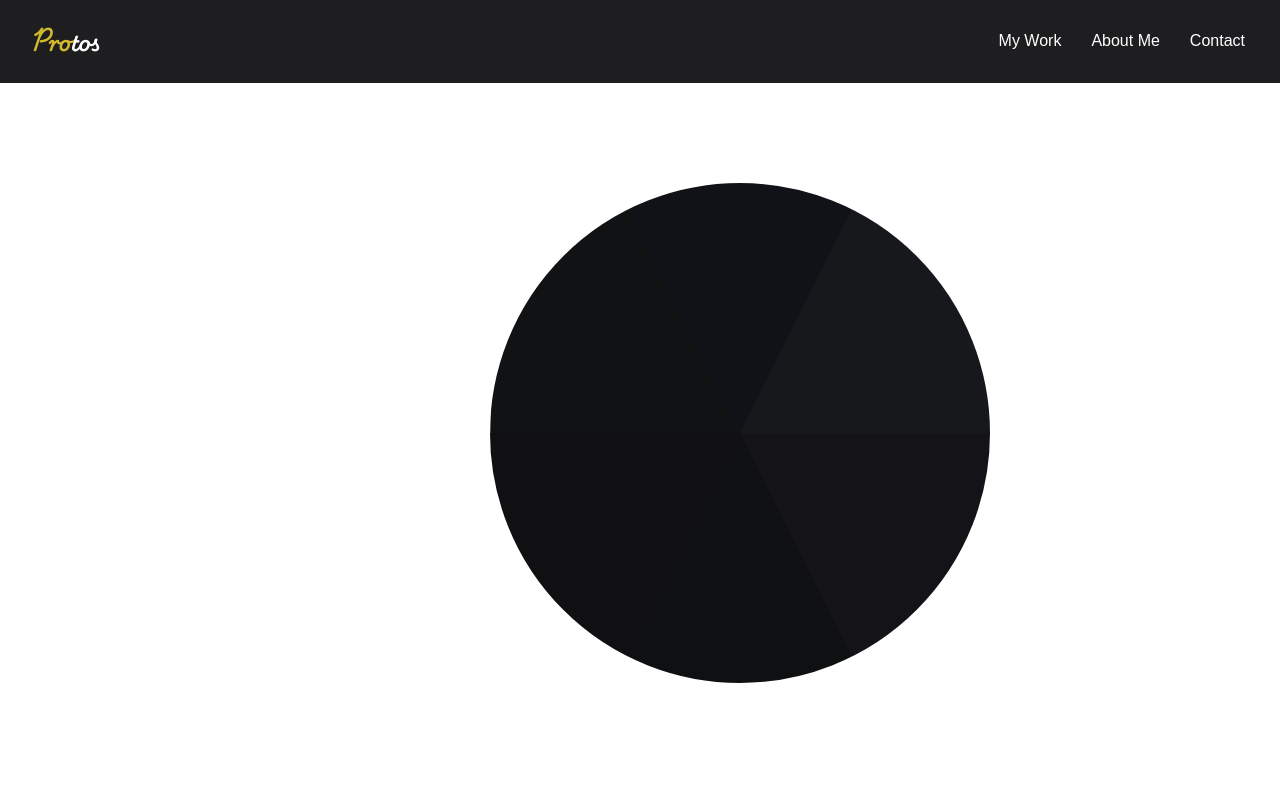
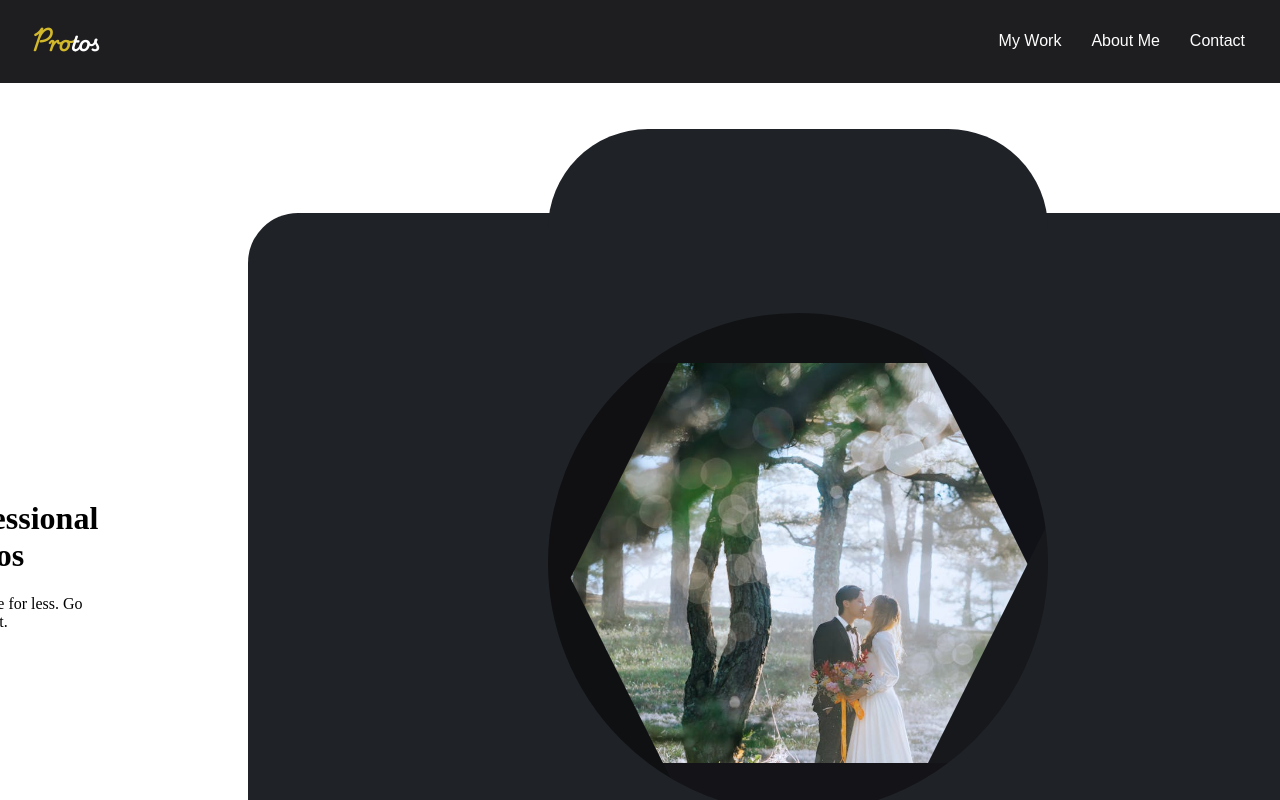
Before and after one commit to andre2xu/portfolio_photographer_portfolio, a React (Create React App) app: page / in a window 1280 px wide. Built offline with nearby package versions, Linux system fonts and the light colour scheme.

Commit message:
Created a camera background for the camera shutter.

```diff
--- a/src/sass/_HomePageStylesheet.scss
+++ b/src/sass/_HomePageStylesheet.scss
@@ -14,10 +14,50 @@
                 flex-direction: row;
                 justify-content: center;
                 align-items: center;
-                padding: 100px 0;
+                padding: 130px 0;
+
+                #camera {
+                    $camera_bg: #1f2227;
+
+                    display: flex;
+                    justify-content: center;
+                    align-items: center;
+                    background-color: $camera_bg;
+                    padding: 100px 300px;
+                    border-radius: 50px;
+                    box-shadow: 10px 10px 10px rgba(0,0,0,0.5);
+                    position: relative;
+                    margin-left: 150px;
+
+                    &.hide {
+                        background-color: transparent;
+                        border-color: transparent;
+                        box-shadow: none;
+
+                        #view-finder {
+                            display: none;
+                        }
 
                         #camera-shutter {
-                    margin-left: 200px;
+                            #lens {
+                                outline-color: #fff;
+                            }
+                        }
+                    }
+
+                    #view-finder {
+                        width: 500px;
+                        height: 150px;
+                        position: absolute;
+                        top: -12%;
+                        left: 50%;
+                        transform: translateX(-50%);
+                        background-color: $camera_bg;
+                        border-top-left-radius: 100px;
+                        border-top-right-radius: 100px;
+                    }
+
+                    #camera-shutter {
                         width: 500px;
                         height: 500px;
                         position: relative;
@@ -30,7 +70,7 @@
                             width: inherit;
                             height: inherit;
                             border-radius: 50%;
-                        outline: solid 250px #fff;
+                            outline: solid 250px $camera_bg;
                             z-index: 2;
                         }
 
@@ -42,7 +82,7 @@
 
                             &.n1 {
                                 top: -250px;
-                            left: 1px;
+                                left: 0;
                                 border-top: 0px solid transparent;
                                 border-bottom: 1000px solid #111213;
                                 border-left: 0px solid transparent;
@@ -52,7 +92,7 @@
 
                             &.n2 {
                                 top: -250px;
-                            left: 0;
+                                left: -1px;
                                 border-top: 1000px solid #101217;
                                 border-bottom: 0px solid transparent;
                                 border-left: 500px solid transparent;
@@ -119,3 +159,4 @@
             }
         }
     }
+}
--- a/src/views/Home.tsx
+++ b/src/views/Home.tsx
@@ -30,9 +30,9 @@ function Home() {
 
         TEASER_IMAGES.current = $('#camera-shutter .teaser-image');
 
-        setInterval(() => {
-            changeTeaserImage();
-        }, 5000);
+        // setInterval(() => {
+        //     changeTeaserImage();
+        // }, 5000);
     });
 
 
@@ -144,11 +144,14 @@ function Home() {
 
             <main>
                 <div id='teaser-section' className='section'>
-                    <div style={{display: 'none'}}>
+                    <div>
                         <h1>Professional Photos</h1>
 
                         <p>Don't settle for less. Go for the best.</p>
                     </div>
+
+                    <div id='camera'>
+                        <div id="view-finder"></div>
 
                         <div id='camera-shutter'>
                             <div id='lens'></div>
@@ -169,6 +172,7 @@ function Home() {
                             <div className='teaser-image hide' style={{backgroundImage: 'url(/images/pexels-pixabay-261102.jpg)'}}></div>
                         </div>
                     </div>
+                </div>
             </main>
         </div>
     );
```
Also changed, not shown: public/index.css. Lines whose indentation alone changed are shown as unchanged.
